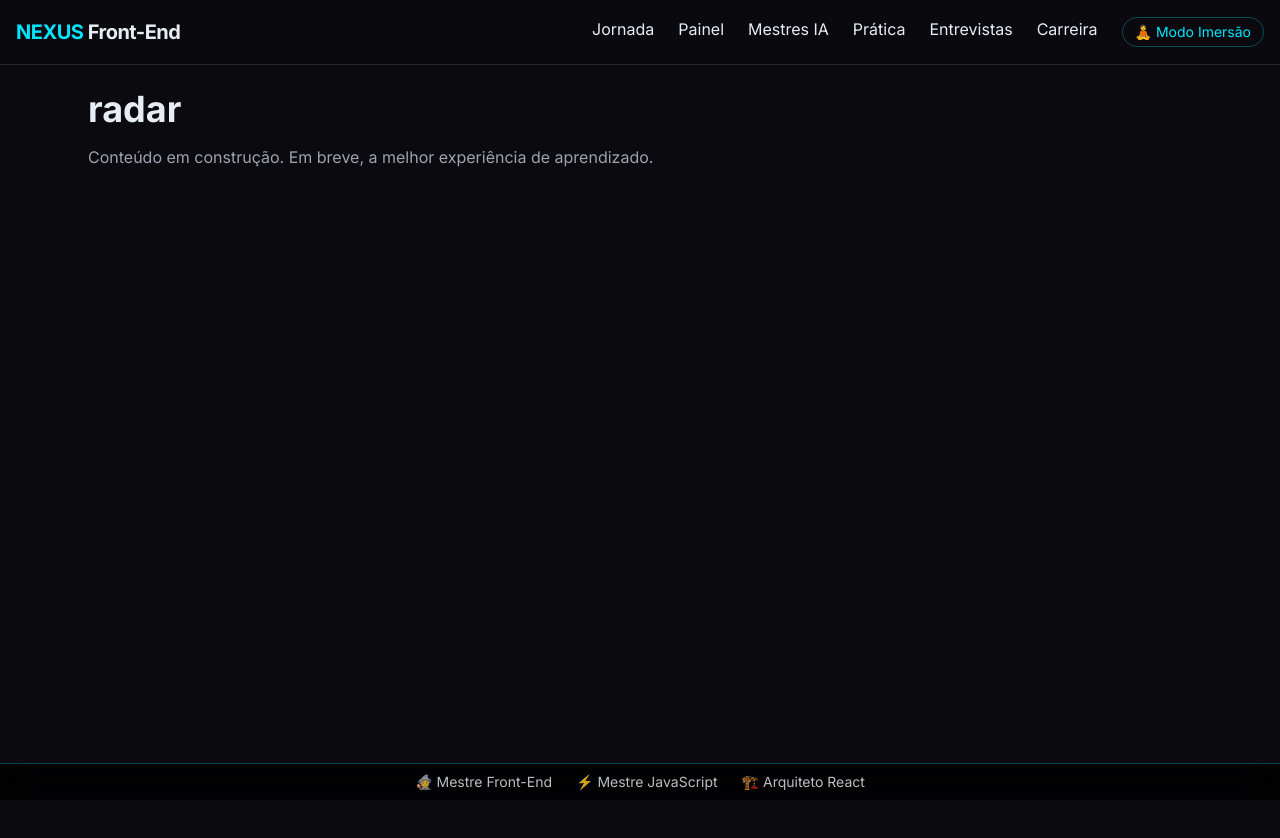
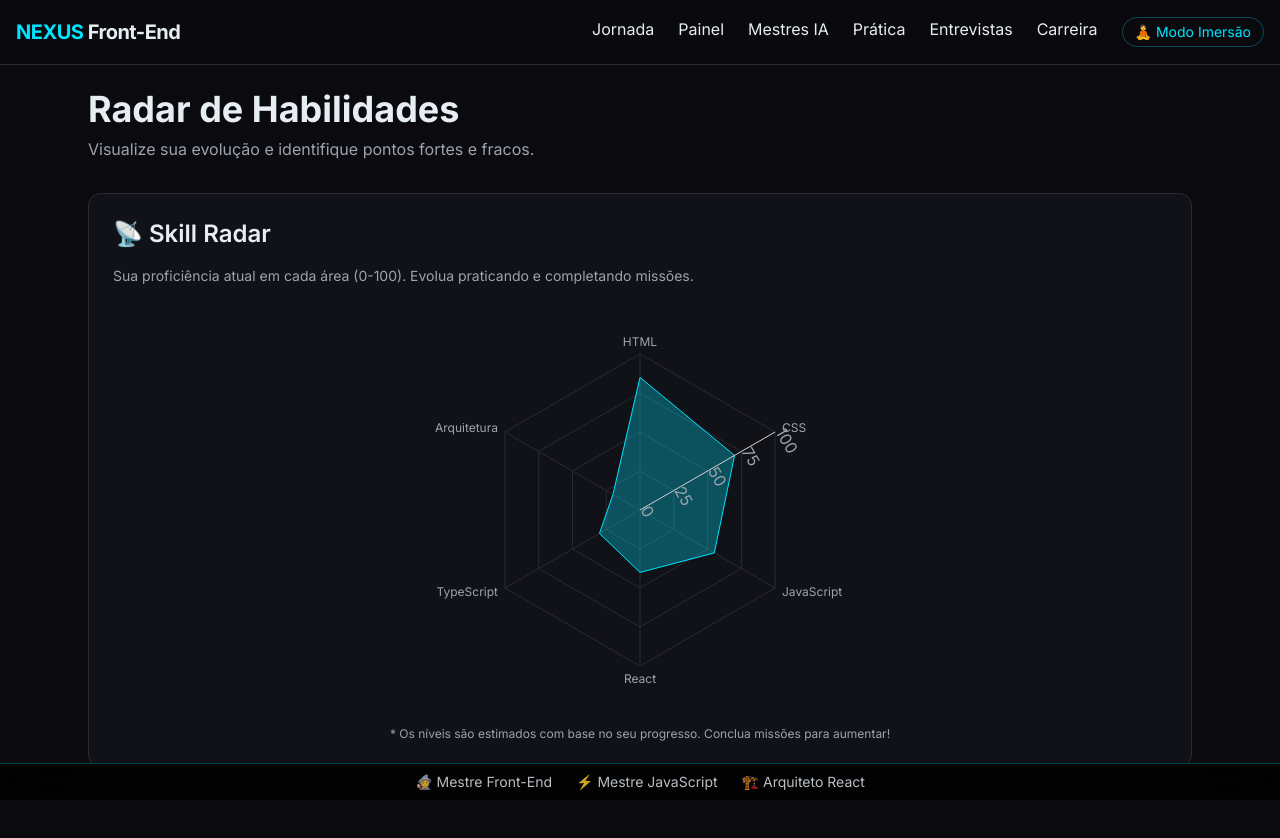
Before and after one commit to mateusdev97443/universidade-meu, a Next.js app: page /radar in a window 1280 px wide. Shown: the top 838 px of the page. Before the commit the page ends 800 px from the top, so only its background shows below. Built offline with nearby package versions, Linux system fonts and the light colour scheme.

Commit message:
feat: Skill Radar com gráfico de proficiência

```diff
--- a/app/radar/page.tsx
+++ b/app/radar/page.tsx
@@ -1,8 +1,13 @@
-export default function radarPage() {
+import { SkillRadar } from "@/components/skill-radar";
+
+export default function RadarPage() {
   return (
     <div className="max-w-6xl mx-auto p-6">
-      <h1 className="text-4xl font-bold mb-4">radar</h1>
-      <p className="text-ice-muted">Conteúdo em construção. Em breve, a melhor experiência de aprendizado.</p>
+      <h1 className="text-4xl font-bold mb-2">Radar de Habilidades</h1>
+      <p className="text-ice-muted mb-8">
+        Visualize sua evolução e identifique pontos fortes e fracos.
+      </p>
+      <SkillRadar />
     </div>
   );
 }
--- /dev/null
+++ b/components/skill-radar.tsx
@@ -0,0 +1,51 @@
+"use client";
+import {
+  Radar,
+  RadarChart,
+  PolarGrid,
+  PolarAngleAxis,
+  PolarRadiusAxis,
+  ResponsiveContainer,
+  Tooltip,
+} from "recharts";
+
+const data = [
+  { skill: "HTML", level: 85 },
+  { skill: "CSS", level: 70 },
+  { skill: "JavaScript", level: 55 },
+  { skill: "React", level: 40 },
+  { skill: "TypeScript", level: 30 },
+  { skill: "Arquitetura", level: 20 },
+];
+
+export function SkillRadar() {
+  return (
+    <div className="bg-obsidian-card border border-border rounded-xl p-6">
+      <h2 className="text-2xl font-semibold mb-4">📡 Skill Radar</h2>
+      <p className="text-ice-muted text-sm mb-6">
+        Sua proficiência atual em cada área (0-100). Evolua praticando e completando missões.
+      </p>
+      <ResponsiveContainer width="100%" height={400}>
+        <RadarChart cx="50%" cy="50%" outerRadius="80%" data={data}>
+          <PolarGrid stroke="#2A2A35" />
+          <PolarAngleAxis dataKey="skill" tick={{ fill: "#9CA3AF", fontSize: 12 }} />
+          <PolarRadiusAxis angle={30} domain={[0, 100]} tick={{ fill: "#9CA3AF" }} />
+          <Radar
+            name="Mateus"
+            dataKey="level"
+            stroke="#00E5FF"
+            fill="#00E5FF"
+            fillOpacity={0.3}
+          />
+          <Tooltip
+            contentStyle={{ backgroundColor: "#111118", borderColor: "#2A2A35", color: "#E6EDF3" }}
+            itemStyle={{ color: "#E6EDF3" }}
+          />
+        </RadarChart>
+      </ResponsiveContainer>
+      <div className="mt-4 text-center text-ice-muted text-xs">
+        * Os níveis são estimados com base no seu progresso. Conclua missões para aumentar!
+      </div>
+    </div>
+  );
+}
```
